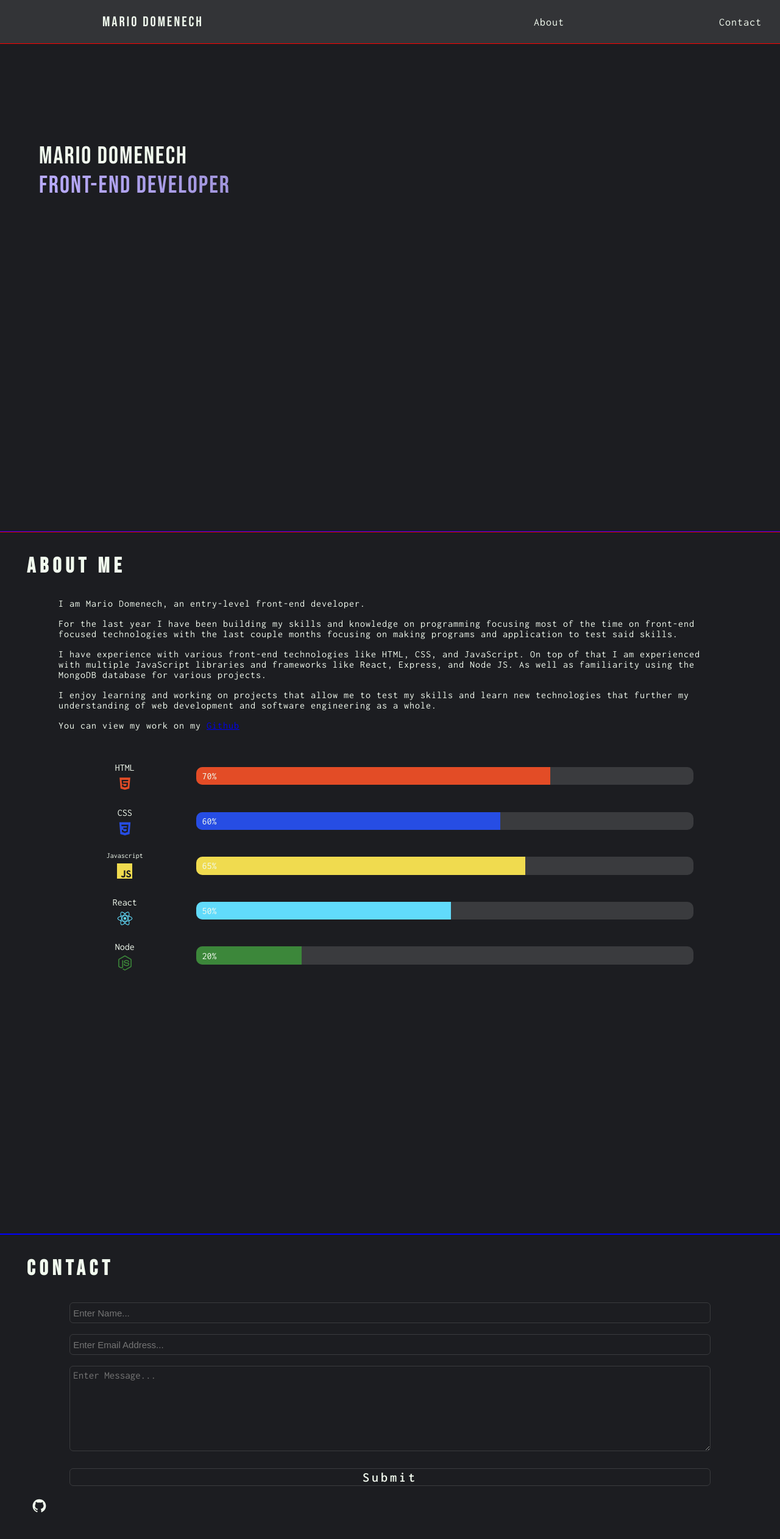
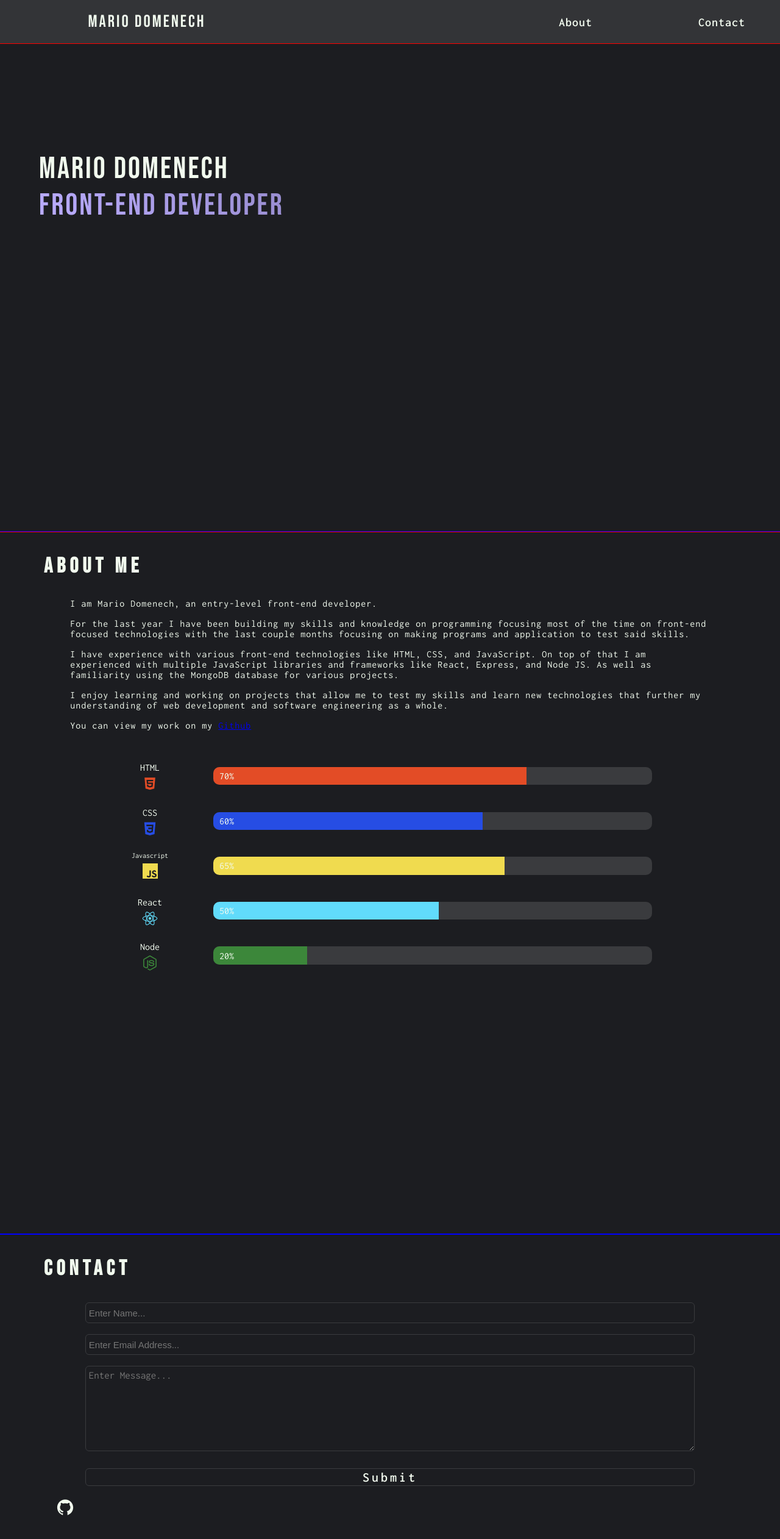
Before and after one commit to Rio0628/portfolio-website, a React (Create React App) app: page / in a window 1280 px wide. Shown: the top 2524 px of the page at 61% size. Built offline with nearby package versions, Linux system fonts and the light colour scheme.

Commit message:
Applied Breakpoint Styling
- Applied breakpoint styling for when the viewport is a at min-width of 800 pixels.

```diff
--- a/src/index.css
+++ b/src/index.css
@@ -12,7 +12,8 @@ body {
   width: 100vw;
   background: #1c1d21;
   color: #f1faee;
-  overflow: scroll;
+  overflow-x: hidden;
+  overflow-y: scroll;
 }
 
 /* -- NAV BAR STYLES -- */
@@ -50,6 +51,7 @@ body {
 
 .aboutBtn, .contactBtn {
   font-size: 18px;
+  font-weight: 600;
   padding: 2px 5px;
   letter-spacing: 1px;
   cursor: pointer;
@@ -358,3 +360,56 @@ body {
     font-size: 25px;
   }
 }
+
+@media screen and (min-width: 800px) {
+  .mainLogo {
+    left: -15px;
+    font-size: 28px;
+    /* outline: 1px solid red; */
+  }
+
+  .nav-barBtns {
+    width: 25%;
+    right: 50px;
+  }
+
+  .aboutBtn, .contactBtn {
+    font-size: 20px;
+    padding: 2px 7px;
+  }
+
+  .homeText {
+    top: 10%;
+    font-size: 50px;
+    letter-spacing: 3px;
+    line-height: 50px;
+  }
+
+  .aboutViewHeading, .contactViewHeading {
+    letter-spacing: 7px;
+    padding-left: 9rem;
+  }
+
+  .aboutViewMainInfo {
+    width: 82%;
+  }
+
+  .porgressBarsCntr {
+    position: relative;
+    right: 10px;
+    /* outline: 1px solid red; */
+    width: 75%;
+  }
+
+  .inputFieldsCntr {
+    width: 78%;
+  }
+
+  .btnCntr {
+    padding-left: 11.5rem;
+  }
+
+  .githubBtn {
+    font-size: 30px;
+  }
+}
```
